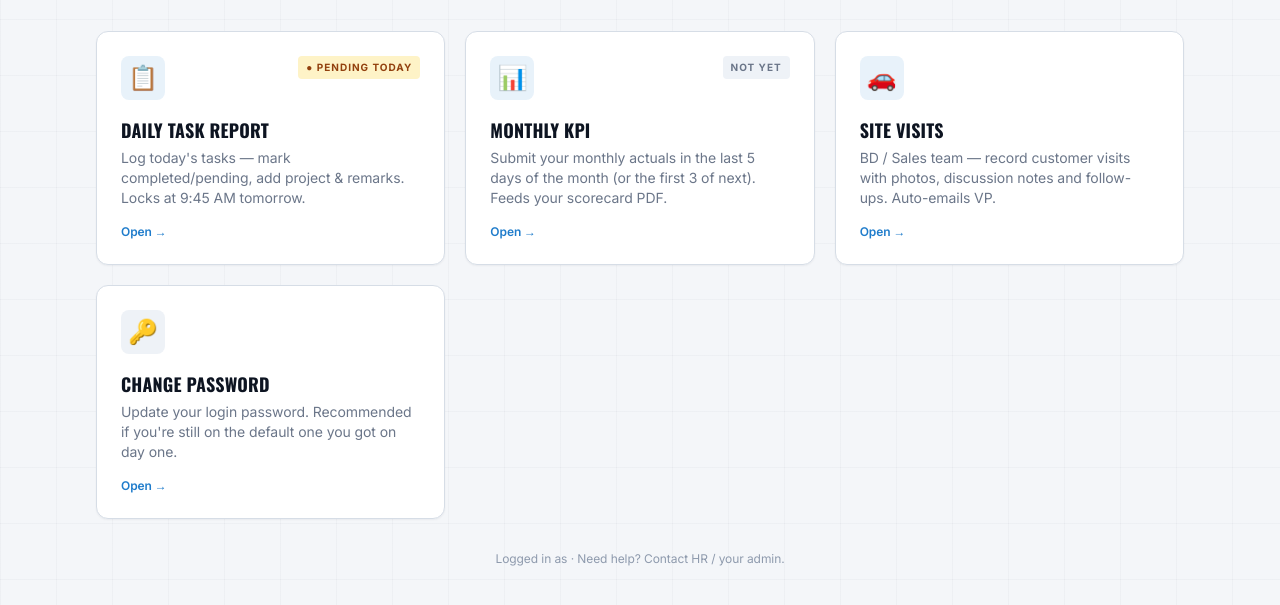
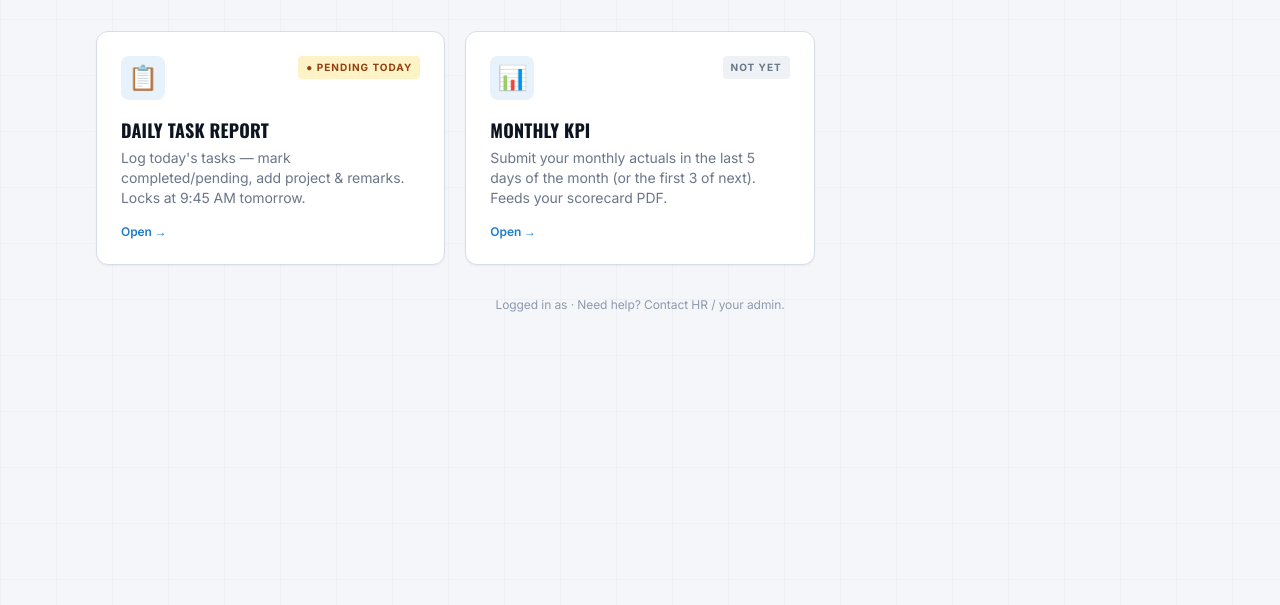
Before and after one commit to BSC23609/metfraa-portal, a FastAPI app: template app/templates/dashboard.html in a window 1280 px wide. Shown: the part 93-698 px from the top of the page. Run offline with FastAPI, Linux system fonts and the light colour scheme; the template is opened without the code that fills it, so the values that code supplies are empty; some libraries are stand-ins or nearby versions.

Commit message:
nav: remove Site Visits + Change Password from KPI, centralise Employees to /people

```diff
--- a/app/static/expense/app.html
+++ b/app/static/expense/app.html
@@ -315,7 +315,7 @@
         Pending Approvals <span class="tab-badge" id="pendingBadge">0</span>
       </button>
       <button class="admin-tab" data-tab="submissions">All Submissions</button>
-      <button class="admin-tab" data-tab="employees">Employees</button>
+      <a class="admin-tab-link" href="/people" title="Employees are managed centrally in the portal">Employees &#8599;</a>
       <button class="admin-tab" data-tab="projects">Projects</button>
       <button class="admin-tab" data-tab="consolidated">Consolidated Reports</button>
       <button class="admin-tab" data-tab="overrides">Overrides</button>
--- a/app/templates/dashboard.html
+++ b/app/templates/dashboard.html
@@ -64,24 +64,6 @@
       <div class="mt-4 text-xs font-semibold text-metfraa-blue group-hover:underline">Open →</div>
     </a>
 
-    <!-- Site Visits -->
-    <a href="/site-visits/" class="card-hover block bg-white rounded-xl shadow-sm border border-metfraa-gray-200 p-6 group">
-      <div class="flex items-start justify-between mb-4">
-        <div class="w-11 h-11 rounded-lg bg-metfraa-blue/10 flex items-center justify-center text-metfraa-blue text-2xl">
-          🚗
-        </div>
-        <span class="text-[10px] font-bold uppercase tracking-widest px-2 py-1 rounded bg-metfraa-gray-100 text-metfraa-gray-600"
-              x-show="siteVisitsCount !== null"
-              x-text="siteVisitsCount + (siteVisitsCount === 1 ? ' visit' : ' visits')"></span>
-      </div>
-      <h2 class="display text-lg font-bold text-metfraa-black group-hover:text-metfraa-blue">Site Visits</h2>
-      <p class="text-sm text-metfraa-gray-500 mt-1">
-        BD / Sales team — record customer visits with photos,
-        discussion notes and follow-ups. Auto-emails VP.
-      </p>
-      <div class="mt-4 text-xs font-semibold text-metfraa-blue group-hover:underline">Open →</div>
-    </a>
-
     {% if user.is_admin %}
     <!-- Admin Panel (only if admin) -->
     <a href="/admin" class="card-hover block bg-gradient-to-br from-metfraa-black to-metfraa-ink text-white rounded-xl shadow-sm p-6 group relative overflow-hidden">
@@ -105,20 +87,6 @@
     </a>
     {% endif %}
 
-    <!-- Change password -->
-    <a href="/auth/change-password" class="card-hover block bg-white rounded-xl shadow-sm border border-metfraa-gray-200 p-6 group">
-      <div class="flex items-start justify-between mb-4">
-        <div class="w-11 h-11 rounded-lg bg-metfraa-gray-100 flex items-center justify-center text-metfraa-gray-600 text-2xl">
-          🔑
-        </div>
-      </div>
-      <h2 class="display text-lg font-bold text-metfraa-black group-hover:text-metfraa-blue">Change Password</h2>
-      <p class="text-sm text-metfraa-gray-500 mt-1">
-        Update your login password. Recommended if you're still on
-        the default one you got on day one.
-      </p>
-      <div class="mt-4 text-xs font-semibold text-metfraa-blue group-hover:underline">Open →</div>
-    </a>
 
   </div>
 
@@ -135,14 +103,12 @@ function homeApp() {
   return {
     dailyStatus: 'loading',  // submitted | pending | locked | loading
     monthlyWindowOpen: false,
-    siteVisitsCount: null,
     pendingBadge: 0,
 
     async init() {
       await Promise.all([
         this.checkDailyStatus(),
         this.checkMonthlyWindow(),
-        this.checkSiteVisits(),
         {% if user.is_admin %}this.checkAdminPending(),{% endif %}
       ]);
     },
@@ -171,16 +137,6 @@ function homeApp() {
       this.monthlyWindowOpen = (day >= daysInMonth - 4) || (day <= 3);
     },
 
-    async checkSiteVisits() {
-      try {
-        const r = await fetch('/site-visits/api/list');
-        if (!r.ok) { this.siteVisitsCount = null; return; }
-        const data = await r.json();
-        this.siteVisitsCount = Array.isArray(data) ? data.length : null;
-      } catch (e) {
-        this.siteVisitsCount = null;
-      }
-    },
 
     {% if user.is_admin %}
     async checkAdminPending() {
```
Also changed, not shown: app/static/expense/css/app.css (+19 -0 lines), app/templates/admin.html (+6 -5 lines), 1 other file.
